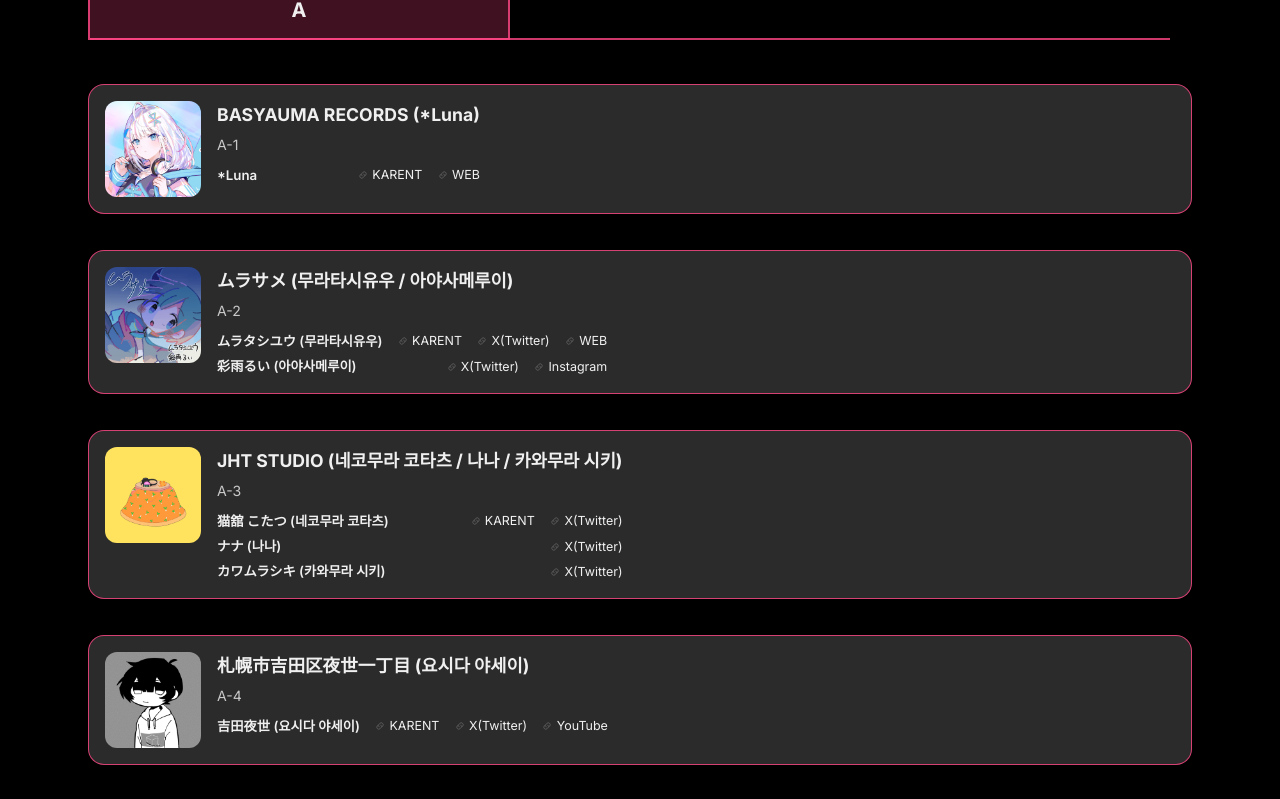
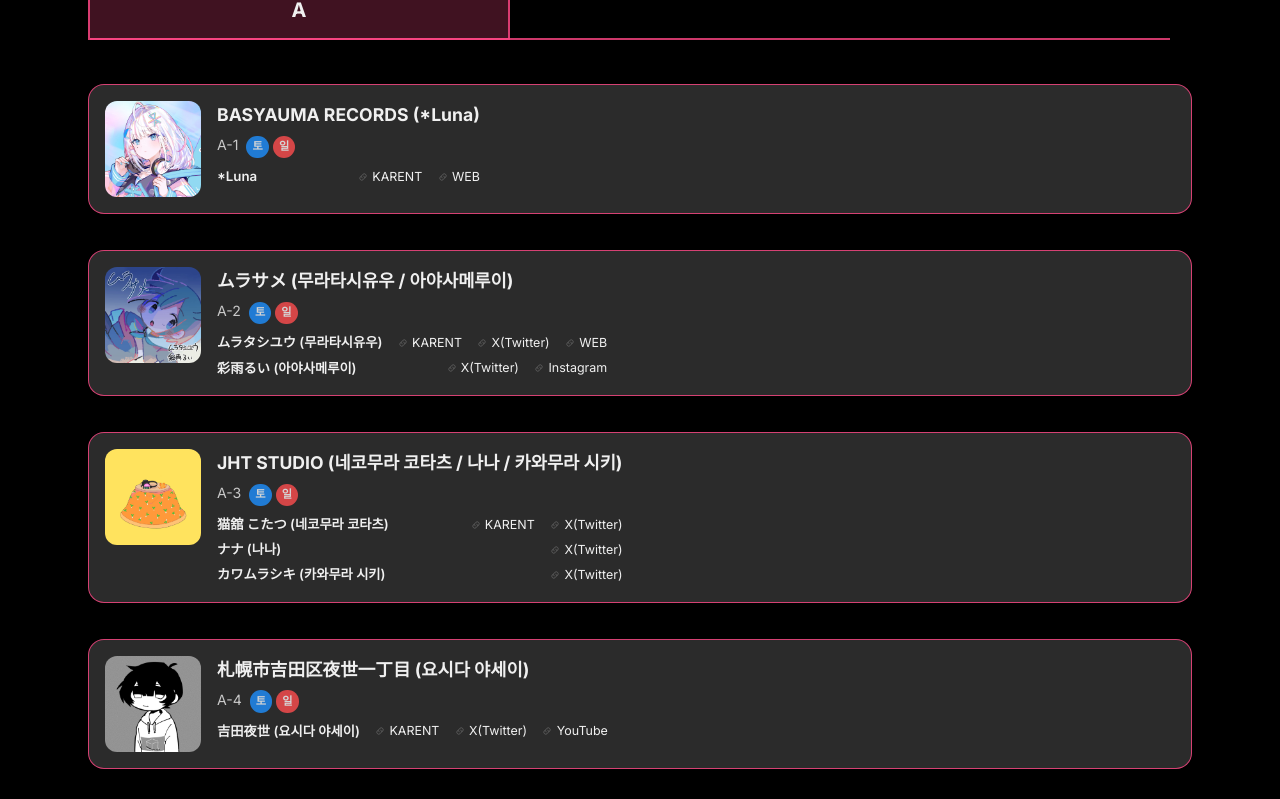
Before and after one commit to kuroka3/MM-Info, a Next.js app: page /exhibition-info/osaka/creators-market in a window 1280 px wide. Shown: the part 1433-2232 px from the top of the page. Built offline with nearby package versions, Linux system fonts and the light colour scheme; a web font is replaced by a local one.

Commit message:
fix moblie tooltip movement

```diff
--- a/src/app/exhibition-info/osaka/creators-market/Client.tsx
+++ b/src/app/exhibition-info/osaka/creators-market/Client.tsx
@@ -28,6 +28,12 @@
   G: '255,45,85',
 };
 
+const dayClass: Record<string, string> = {
+  토: 'sat',
+  일: 'sun',
+  월: 'mon',
+};
+
 const BOOTHS_MAP: Record<string, Record<number, Booth>> = {};
 for (const b of BOOTHS) (BOOTHS_MAP[b.row] ??= {})[b.col] = b;
 
@@ -40,6 +46,7 @@
   const [selectedDay, setSelectedDay] = useState<(typeof DAYS)[number]>(DAYS[0]);
   const listRefs = useRef<Record<string, HTMLLIElement | null>>({});
   const rowRefs = useRef<Record<string, HTMLLIElement | null>>({});
+  const boothRefs = useRef<Record<string, HTMLButtonElement | null>>({});
   const [gutter, setGutter] = useState(0);
   const wrapperRef = useRef<HTMLDivElement | null>(null);
   const tooltipRootRef = useRef<HTMLDivElement | null>(null);
@@ -49,6 +56,7 @@
       { tooltip: HTMLElement; wrapper: HTMLDivElement }
     >()
   );
+  const activeTooltip = useRef<HTMLButtonElement | null>(null);
   const touchInfo = useRef<{ target: HTMLButtonElement | null; longPress: boolean; timer: number | null }>({ target: null, longPress: false, timer: null });
 
   useLayoutEffect(() => {
@@ -92,21 +100,45 @@
     };
   }, []);
 
+  const updateTooltipPosition = (el: HTMLButtonElement) => {
+    const entry = tooltipMap.current.get(el);
+    if (!entry) return;
+    const { tooltip, wrapper } = entry;
+    const rect = el.getBoundingClientRect();
+    wrapper.style.left = `${rect.left}px`;
+    wrapper.style.top = `${rect.top}px`;
+    wrapper.style.width = `${rect.width}px`;
+    wrapper.style.height = `${rect.height}px`;
+    tooltip.style.left = `${rect.width / 2}px`;
+    tooltip.style.top = `calc(100% + 4px)`;
+    tooltip.style.bottom = 'auto';
+    const r = tooltip.getBoundingClientRect();
+    let shift = 0;
+    if (r.right > window.innerWidth) shift = window.innerWidth - r.right - 8;
+    if (r.left < 0) shift = -r.left + 8;
+    tooltip.style.left = `${rect.width / 2 + shift}px`;
+    if (r.bottom > window.innerHeight) {
+      tooltip.style.top = 'auto';
+      tooltip.style.bottom = `calc(100% + 4px)`;
+    }
+  };
+
   const showTooltip = (el: HTMLButtonElement) => {
     const root = tooltipRootRef.current;
     if (!root) return;
     let entry = tooltipMap.current.get(el);
     if (!entry) {
-      const found = el.querySelector('.booth-tooltip');
+      const found = el.querySelector('.booth-tooltip') as HTMLElement | null;
       if (!found) return;
       const wrapper = document.createElement('div');
       wrapper.style.position = 'absolute';
       wrapper.style.pointerEvents = 'none';
       wrapper.style.overflow = 'hidden';
-      const tooltip = found as HTMLElement;
+      const tooltip = found.cloneNode(true) as HTMLElement;
       wrapper.appendChild(tooltip);
       entry = { tooltip, wrapper };
       tooltipMap.current.set(el, entry);
+      found.style.display = 'none';
     }
     const { tooltip, wrapper } = entry;
     const rect = el.getBoundingClientRect();
@@ -116,6 +148,7 @@
     wrapper.style.height = `${rect.height}px`;
     wrapper.style.overflow = 'hidden';
     root.appendChild(wrapper);
+    activeTooltip.current = el;
 
     tooltip.style.position = 'absolute';
     tooltip.style.visibility = 'visible';
@@ -124,18 +157,10 @@
     tooltip.style.top = `calc(100% + 4px)`;
     tooltip.style.bottom = 'auto';
     tooltip.style.transform = 'translate(-50%, 8px)';
-    tooltip.style.transition = 'opacity 0.2s ease, transform 0.2s ease';
+    tooltip.style.transition = 'opacity 0.3s cubic-bezier(0.4,0,0.2,1), transform 0.3s cubic-bezier(0.4,0,0.2,1)';
 
     requestAnimationFrame(() => {
-      const r = tooltip.getBoundingClientRect();
-      let shift = 0;
-      if (r.right > window.innerWidth) shift = window.innerWidth - r.right - 8;
-      if (r.left < 0) shift = -r.left + 8;
-      tooltip.style.left = `${rect.width / 2 + shift}px`;
-      if (r.bottom > window.innerHeight) {
-        tooltip.style.top = 'auto';
-        tooltip.style.bottom = `calc(100% + 4px)`;
-      }
+      updateTooltipPosition(el);
       tooltip.style.transform = 'translate(-50%, 0)';
       tooltip.style.opacity = '1';
       wrapper.style.overflow = 'visible';
@@ -146,14 +171,31 @@
     const entry = tooltipMap.current.get(el);
     if (!entry) return;
     const { tooltip, wrapper } = entry;
+    const finish = () => {
+      tooltip.style.visibility = 'hidden';
+      if (wrapper.parentElement) wrapper.parentElement.removeChild(wrapper);
+    };
+    tooltip.addEventListener('transitionend', finish, { once: true });
+    setTimeout(finish, 350);
     tooltip.style.opacity = '0';
     tooltip.style.transform = 'translate(-50%, 8px)';
     wrapper.style.overflow = 'hidden';
-    setTimeout(() => {
-      tooltip.style.visibility = 'hidden';
-      if (wrapper.parentElement) wrapper.parentElement.removeChild(wrapper);
-    }, 200);
+    if (activeTooltip.current === el) activeTooltip.current = null;
   };
+
+  useEffect(() => {
+    const handleScroll = () => {
+      const active = activeTooltip.current;
+      if (!active) return;
+      if (active.matches(':hover')) {
+        updateTooltipPosition(active);
+      } else {
+        hideTooltip(active);
+      }
+    };
+    window.addEventListener('scroll', handleScroll, { passive: true });
+    return () => window.removeEventListener('scroll', handleScroll);
+  }, []);
 
   function handleTouchMove(e: TouchEvent) {
     const info = touchInfo.current;
@@ -214,6 +256,16 @@
     scrollToPosition(top, 400);
     el.classList.add('highlight');
     setTimeout(() => el.classList.remove('highlight'), 3000);
+  };
+
+  const scrollToMapBooth = (id: string) => {
+    const el = boothRefs.current[id];
+    if (!el) return;
+    const offset = 80;
+    const top = el.getBoundingClientRect().top + window.scrollY - offset;
+    scrollToPosition(top, 400);
+    el.classList.add('highlight');
+    setTimeout(() => el.classList.remove('highlight'), 5000);
   };
 
   const scrollToRow = (row: string) => {
@@ -281,13 +333,21 @@
                     return (
                       <button
                         key={booth.id}
+                        ref={el => {
+                          boothRefs.current[booth.id] = el;
+                        }}
                         className={`booth ${rowClasses[row]}`}
                         style={booth.span ? { gridColumn: `span ${booth.span}` } : {}}
                         onClick={() => {
                           if (!touchInfo.current.longPress) scrollToBooth(booth.id);
                         }}
                         onMouseEnter={e => showTooltip(e.currentTarget)}
-                          onMouseLeave={e => hideTooltip(e.currentTarget)}
+                        onMouseLeave={e => {
+                          const el = e.currentTarget;
+                          setTimeout(() => {
+                            if (!el.matches(':hover')) hideTooltip(el);
+                          }, 50);
+                        }}
                         onTouchStart={handleTouchStart}
                         onTouchEnd={handleTouchEnd}
                         onTouchCancel={handleTouchEnd}
@@ -363,6 +423,10 @@
                       style={{
                         '--row-color': rowColors[booth.row],
                       } as CSSProperties}
+                      onClick={e => {
+                        if ((e.target as HTMLElement).closest('.member-links')) return;
+                        scrollToMapBooth(booth.id);
+                      }}
                     >
                       <Image
                         src={jacketSrc(booth.id)}
@@ -376,7 +440,25 @@
                           {booth.name}
                           {booth.koPNames && <> ({booth.koPNames})</>}
                         </h3>
-                        <p className="booth-item-meta">{displayBoothId(booth.id)}</p>
+                        <p className="booth-item-meta">
+                          {displayBoothId(booth.id)}
+                          <span className="booth-days">
+                            {Array.from(
+                              new Set(
+                                booth.dates
+                                  .map(d => d.match(/\((.)\)/)?.[1])
+                                  .filter(Boolean) as string[],
+                              ),
+                            ).map(day => (
+                              <span
+                                key={day}
+                                className={`booth-day ${dayClass[day] ?? ''}`}
+                              >
+                                {day}
+                              </span>
+                            ))}
+                          </span>
+                        </p>
                         {booth.members.length > 0 && (
                           <ul className="member-list">
                             {booth.members.map(m => (
@@ -393,6 +475,7 @@
                                         href={link.url}
                                         target="_blank"
                                         rel="noopener noreferrer"
+                                        className="member-link"
                                       >
                                         <Image
                                           src="/images/link.svg"
--- a/src/app/exhibition-info/osaka/creators-market/global.css
+++ b/src/app/exhibition-info/osaka/creators-market/global.css
@@ -131,6 +131,13 @@
   box-shadow:0 0 6px rgba(var(--row-color),0.8);
   filter:brightness(1.1);
 }
+.booth.highlight{
+  box-shadow:0 0 0 6px rgba(var(--row-color),1);
+  animation:booth-highlight 5s ease-out;
+}
+@keyframes booth-highlight{
+  to{box-shadow:0 0 0 0 rgba(var(--row-color),0);}
+}
 .booth-empty{
   display:flex;
   align-items:center;
@@ -160,7 +167,7 @@
   backdrop-filter:blur(8px);
   opacity:0;
   visibility:hidden;
-  transition:opacity .2s ease,transform .2s ease;
+  transition:opacity .3s cubic-bezier(0.4,0,0.2,1),transform .3s cubic-bezier(0.4,0,0.2,1);
   display:flex;
   flex-direction:column;
   align-items:center;
@@ -251,6 +258,7 @@
   background:linear-gradient(135deg, rgba(255,255,255,0.05) 0%, transparent 100%);
   opacity:0;
   transition:opacity .3s ease;
+  pointer-events:none;
 }
 .booth-item.highlight{
   animation:notice-highlight 3s ease-out;
@@ -279,6 +287,25 @@
   opacity:.8;
   margin:0 0 .5rem;
 }
+.booth-days{
+  display:inline-flex;
+  gap:.25rem;
+  margin-left:.5rem;
+}
+.booth-day{
+  display:inline-flex;
+  align-items:center;
+  justify-content:center;
+  width:1.4rem;
+  height:1.4rem;
+  border-radius:50%;
+  font-size:.7rem;
+  font-weight:700;
+  color:#fff;
+}
+.booth-day.sat{background:#1e90ff;}
+.booth-day.sun{background:#ff4d4f;}
+.booth-day.mon{background:#6b7280;}
 .member-list{
   list-style:none;
   margin:0;
--- a/src/app/globals.css
+++ b/src/app/globals.css
@@ -1989,7 +1989,7 @@
   opacity: 0;
   transform: translate(-50%, -10px) scale(0.95);
   pointer-events: none;
-  transition: opacity 0.2s ease, transform 0.2s ease;
+  transition: opacity 0.3s cubic-bezier(0.4, 0, 0.2, 1), transform 0.3s cubic-bezier(0.4, 0, 0.2, 1);
   bottom: 110%;
   left: 50%;
 }
```
Lines whose indentation alone changed are shown as unchanged.
